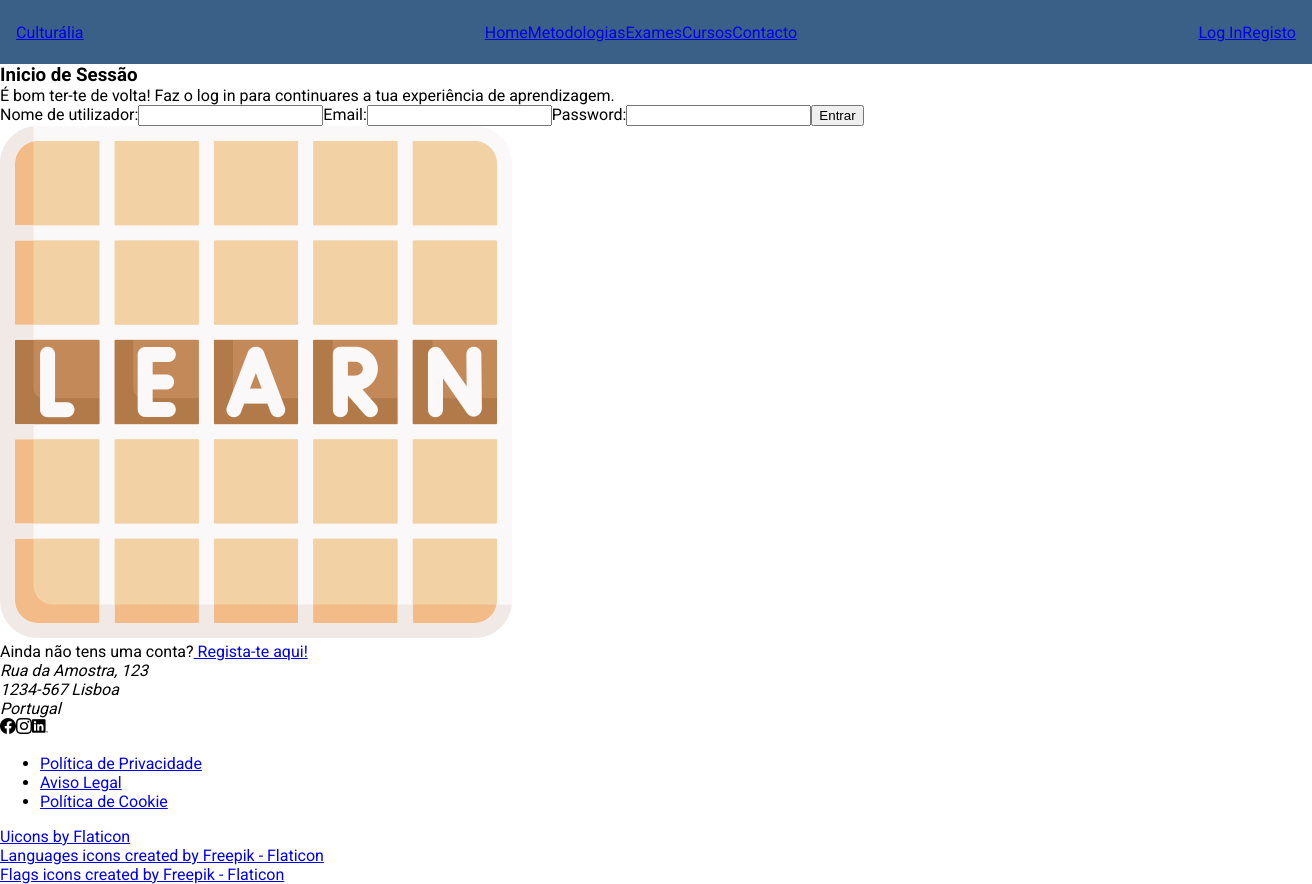
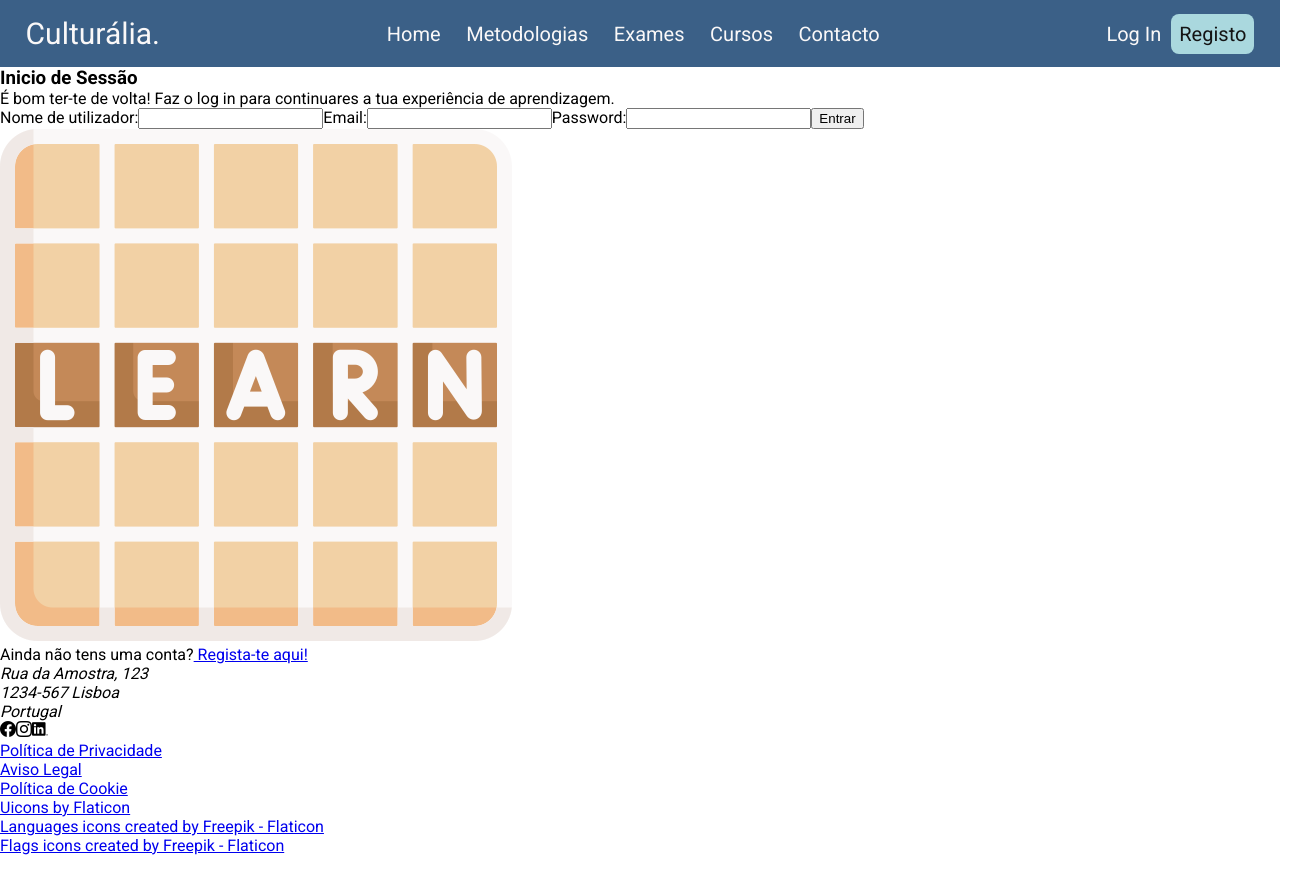
Before and after one commit to ItsaMeJess96/Language-Academy-Website, a React (Vite) app: page /login in a window 1280 px wide. Shown: the whole page, 1312 px wide, since content can reach past the window. After the commit the page ends 855 px from the top, so only its background shows below. Built offline with nearby package versions, Linux system fonts and the light colour scheme.

Commit message:
css navbar

```diff
--- a/src/Components/Navbar.jsx
+++ b/src/Components/Navbar.jsx
@@ -27,35 +27,35 @@ function NavBar() {
     return (
         <nav>
             <div className="logo">
-                <Link to="/">Culturália</Link>
+                <Link to="/" className="nav-links">Culturália.</Link>
             </div>
 
             {/* Desktop Links */}
-            <ul className="desktop-links">
+            <ul className="desktop-links-container">
                 {/* Vai mapear pelos links de navegação e renderiza cada elemento */}
                 {navigationLinks.map(({ to, label }) => (
                     // propriedade key para ajudar o react a identificar cada elemento durante as atualizações
-                    <li key={to}>
-                        <Link to={to}>{label}</Link>
+                    <li key={to} className="desktop-links">
+                        <Link to={to} className="nav-links">{label}</Link>
                     </li>
                 ))}
             </ul>
             <div className="join-entry-icon">
                 <div className="user-entry">
                     <Link className="login" to="/login">Log In</Link>
-                    <Link className="signup" to="/signup">Registo</Link>
+                    <Link className="signup" to="/signup" >Registo</Link>
                 </div>
 
                 {/* Mobile Links */}
                 <div className="mobile-menu-icon" onClick={toggleDropdown}>
-                    <i className="fi fi-br-menu-burger"></i>
+                    <i className="fi fi-br-menu-burger" ></i>
                     {/* Se for clicado vai renderizar links */}
                     {isDropdownOpen && (
-                        <ul className="mobile-links">
+                        <ul className="mobile-links-container">
                             {navigationLinks.map(({ to, label }) => (
                                 <li key={to}>
                                     {/* Cada link fecha o dropdown ao ser clicado */}
-                                    <Link to={to} onClick={toggleDropdown}>{label}</Link>
+                                    <Link className="mobile-links" to={to}>{label}</Link>
                                 </li>
                             ))}
                         </ul>
--- a/src/Styles/Navbar.css
+++ b/src/Styles/Navbar.css
@@ -3,22 +3,85 @@ nav {
     display: flex;
     background-color: #3B6087;
     justify-content: space-between;
-    padding: 16px;
+    padding: 1em max(1em, 2vw);
     align-items: center;
-    height: 32px;
     width: 100%;
+    box-sizing: border-box;
 }
 
-.desktop-links {
-    list-style-type: none;
-    display: flex;
-    padding: 0;
+.nav-links, .login, .signup {
+    text-decoration: none;
+    color: #FAF8F8;
+    font-size: clamp(1em, 1.25em, 1.5em);
 }
 
 .join-entry-icon {
     display: flex;
+    align-items: center;
 }
 
+.logo {
+    font-size: 1.5em;
+}
+/*icon menu*/
+
+.fi-br-menu-burger::before {
+    display: flex;
+    align-items: center;
+    font-size: 2.5em;
+    color: #FAF8F8;
+    padding-left: 0.6em;
+}
+
+/*dropdown menu*/
+.mobile-menu-icon {
+    position: relative;
+    float: right;
+}
+
+.mobile-links-container {
+    position: absolute;
+    list-style-type: none;
+    background-color: #3B6087;
+    z-index: 1;
+    right: 0;
+    box-shadow: 0px 8px 16px 0px rgba(0,0,0,0.2);
+}
+
+.mobile-links {
+    text-decoration: none;
+    color: #FAF8F8;
+    padding: 0.5em;
+    display: block;
+    text-align: end;
+    font-size: 1.1em;
+}
+
+
+/*configurar links*/
+.desktop-links-container {
+    list-style-type: none;
+    display: flex;
+    align-items: center;
+}
+
+.desktop-links {
+    padding: 0 clamp(0.3vw, 1vw, 3vw);
+
+}
+
+/*configurar login e signup*/
+
+.login {
+    padding-right: 0.5em;
+}
+
+.signup {
+    background-color: #AAD8DE;
+    padding: 0.4em;
+    border-radius: 8px;
+    color: #141414;
+}
 
 /*configurações desktop*/
 @media screen and (min-width: 800px) {
--- a/src/index.css
+++ b/src/index.css
@@ -3,7 +3,7 @@ body {
     font-family: 'Roboto', sans-serif;
 }
 
-p, h1, h2, h3 {
+p, h1, h2, h3, ul, li {
     margin: 0;
     padding: 0;
 }
```
